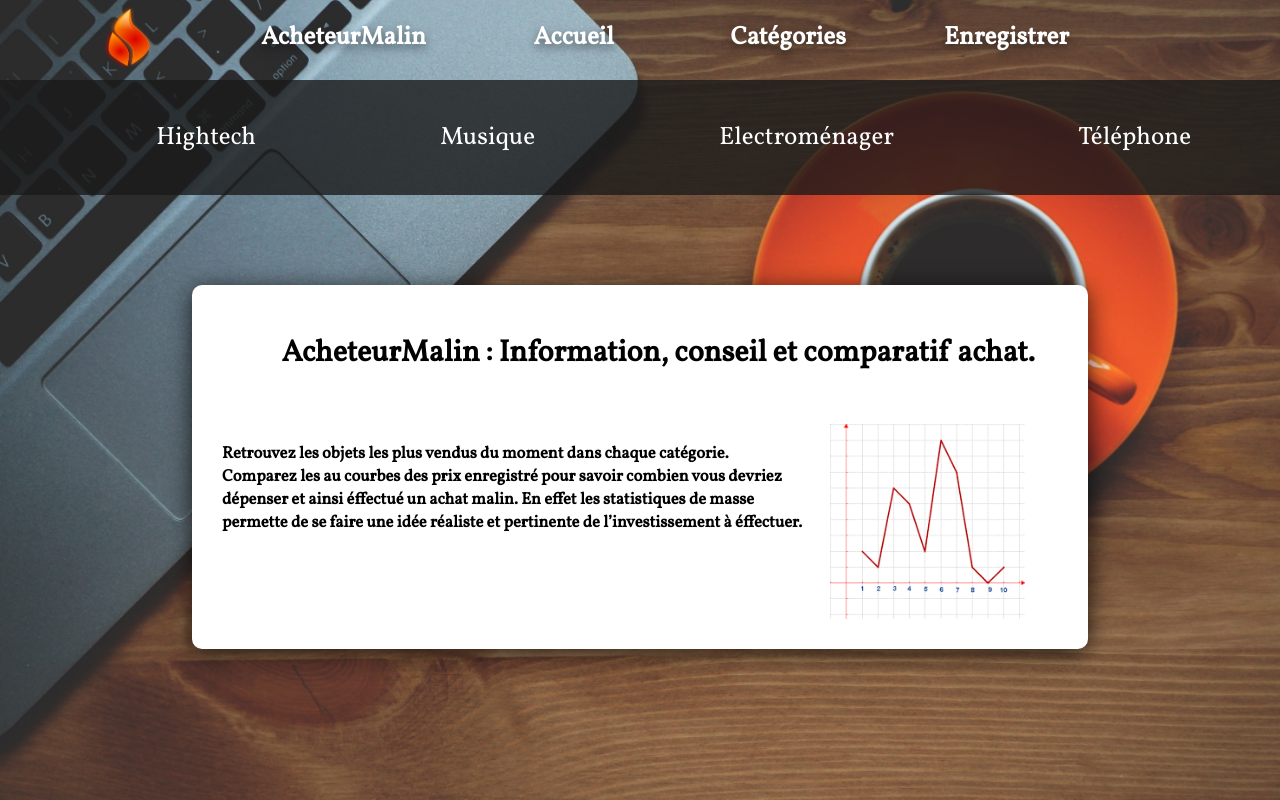
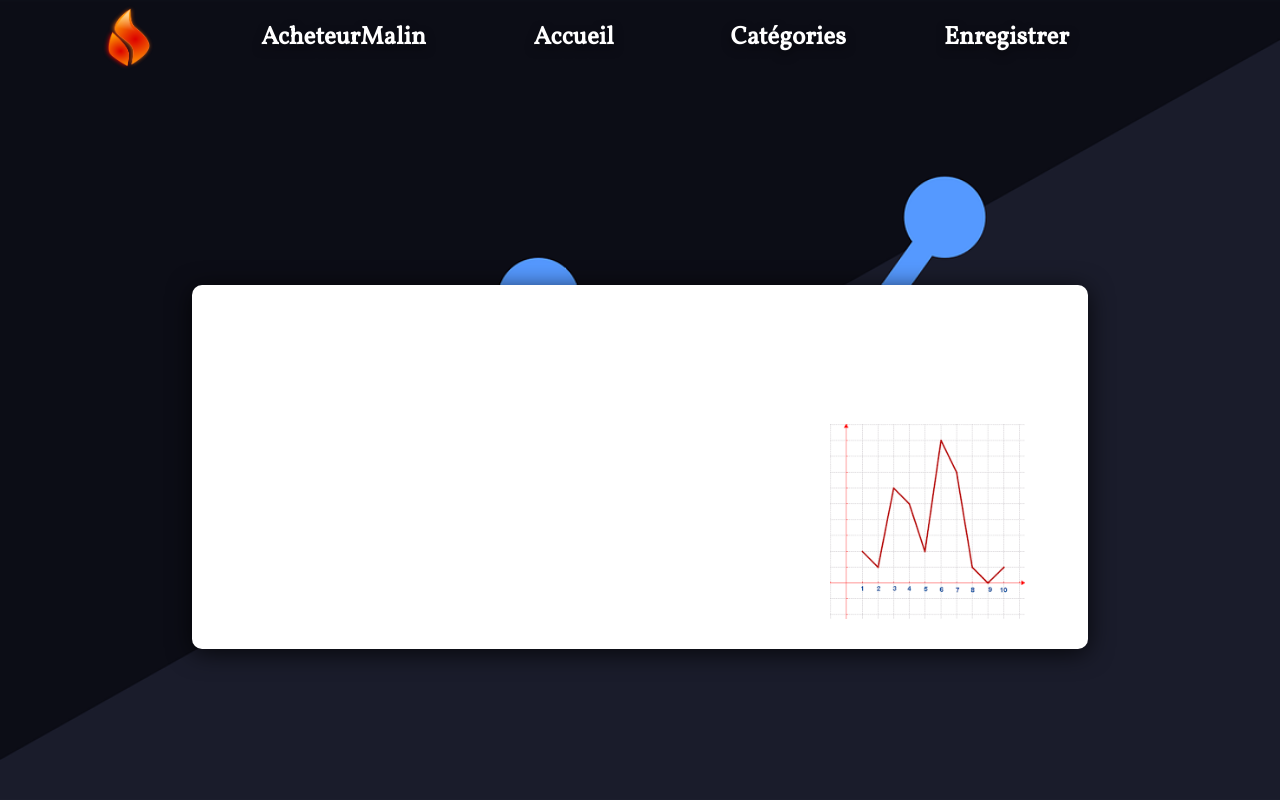
Before and after one commit to BenoitRoub/acheteurMalin, a Flask app: page / in a window 1280 px wide. Run offline with Flask 2, Linux system fonts and the light colour scheme; data that the repository does not hold is empty.

Commit message:
Add files via upload

```diff
--- a/Acheteur_Malin/acheteurmalin/static/main.css
+++ b/Acheteur_Malin/acheteurmalin/static/main.css
@@ -14,6 +14,7 @@
     min-height: 100%;
     font-size: 30px;
     font-family: 'Vollkorn', serif;
+    color: #fff;
   }
 
   a {
@@ -29,7 +30,7 @@
   .background {
     position: fixed;
     width: 100%;
-    background: center url("image/ordinateur et café.jpg");
+    background: center url("image/bg stats.png");
     background-repeat: no-repeat;
     background-size: cover;
     height: 100%;
@@ -165,7 +166,7 @@
       /* SOUS MENU CACHE */
 
         .subnavbtn {
-          height: 80px;
+          height: 110px;
           display:inline-block;
           padding-left: 8%;
         }
--- a/Acheteur_Malin/acheteurmalin/static/mediaQ.css
+++ b/Acheteur_Malin/acheteurmalin/static/mediaQ.css
@@ -1,135 +1,3 @@
-/*@media (max-width: 650px) {
-
-      body {
-        font-size: 25px;
-      }
-
-      .background {
-        width: 130%;
-        height:130%;
-      }
-     .infocontainer .courbe  {
-      float: right;
-      height: 100%;
-      width: auto;
-      padding-right: 10%;
-    }
-     .contenu{
-      width:80%!important;
-    }
-
-    .subnav-content {
-      display: flex!important;
-
-    }
-    .subnav-content  a{
-      padding: 20px!important;
-
-    }
-
-    .topwrap {
-    position:relative;
-    height:150px!important;
-    padding-bottom: 60px;
-    top: 30px;
-  }
-  }
-    @media (min-width:1100px) and (max-width: 1300px) {
-
-    }
-
-    @media (min-width:510px) and (max-width: 800px) {
-      .navelement {
-        font-size:80%;
-        padding-left: 4%;
-      }
-
-       .contenu {
-        font-size: 65%!important;
-      }
-
-      .infocontainer .texte{
-        font-size: 70%!important;
-      }
-       .infocontainer .courbe {
-        height: 200px!important;
-        width: 200px!important;
-        padding-right: 25%;
-      }
-    }
-
-    @media (min-width:350px) and (max-width: 510px) {
-      .navelement {
-        font-size:70%;
-        padding-left: 2%;
-      }
-
-      .contenu {
-        font-size: 60%!important;
-      }
-      .infocontaineur h1{
-        font-size: 70%!important;
-      }
-      .infocontainer .courbe {
-        height: 150px!important;
-        width: 150px!important;
-        padding-right: 25%;
-      }
-    }
-
-     @media (max-width: 350px){
-
-
-      }
-*/
-/*
-@media (max-width: 1800px) {
-          .subnav-content a {
-            font-size: 70%;
-          }
-        }
-
-         @media (max-width: 1600px) {
-          .subnav-content a {
-            font-size: 70%;
-          }
-        }
-
-
-        @media (max-width: 1450px) {
-          .subnav-content a {
-            font-size: 70%;
-          }
-        }
-
-        @media (max-width: 1450px) {
-          .subnav-content a {
-            font-size: 60%;
-          }
-        }
-
-        @media (max-width: 1150px) {
-          body {
-            font-size: 20px;
-          }
-        }
-
-         @media (max-width: 1150px) {
-          body {
-            font-size: 20px;
-          }
-        }
-
-        @media (min-width: 650px) and (max-width: 750px) {
-          .subnav-content a {
-            font-size: 50%;
-          }
-        }*/
-
-.subnav-content {
-  display: flex!important;
-}
-
 
 
 
```
Also changed, not shown: Acheteur_Malin/acheteurmalin/static/image/bg foretchemin.jpg (added), Acheteur_Malin/acheteurmalin/static/image/bg galet.jpg (added), Acheteur_Malin/acheteurmalin/static/image/bg stats.png (added), Acheteur_Malin/acheteurmalin/static/image/bg wagon.jpg (added).
